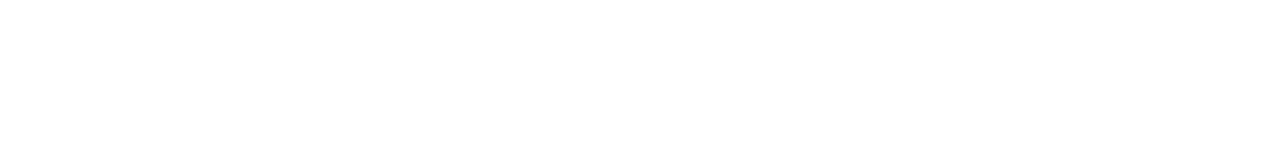
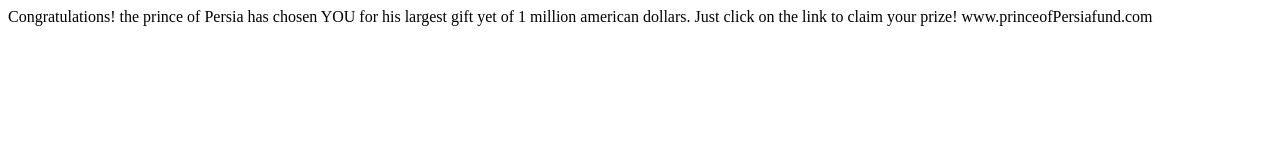
Before and after one commit to SpaceDust18/secure-the-vault, a plain HTML site: page index.html in a window 1280 px wide. Drawn offline with Linux system fonts and the light colour scheme.

Commit message:
htmlbody

```diff
--- a/index.html
+++ b/index.html
@@ -7,5 +7,7 @@
 </head>
 <body>
     <script src="index.js"></script>
+    Congratulations! the prince of Persia has chosen YOU for his largest gift yet of 1 million american dollars. Just click on the link to claim your prize!
+    www.princeofPersiafund.com
 </body>
 </html>
```
